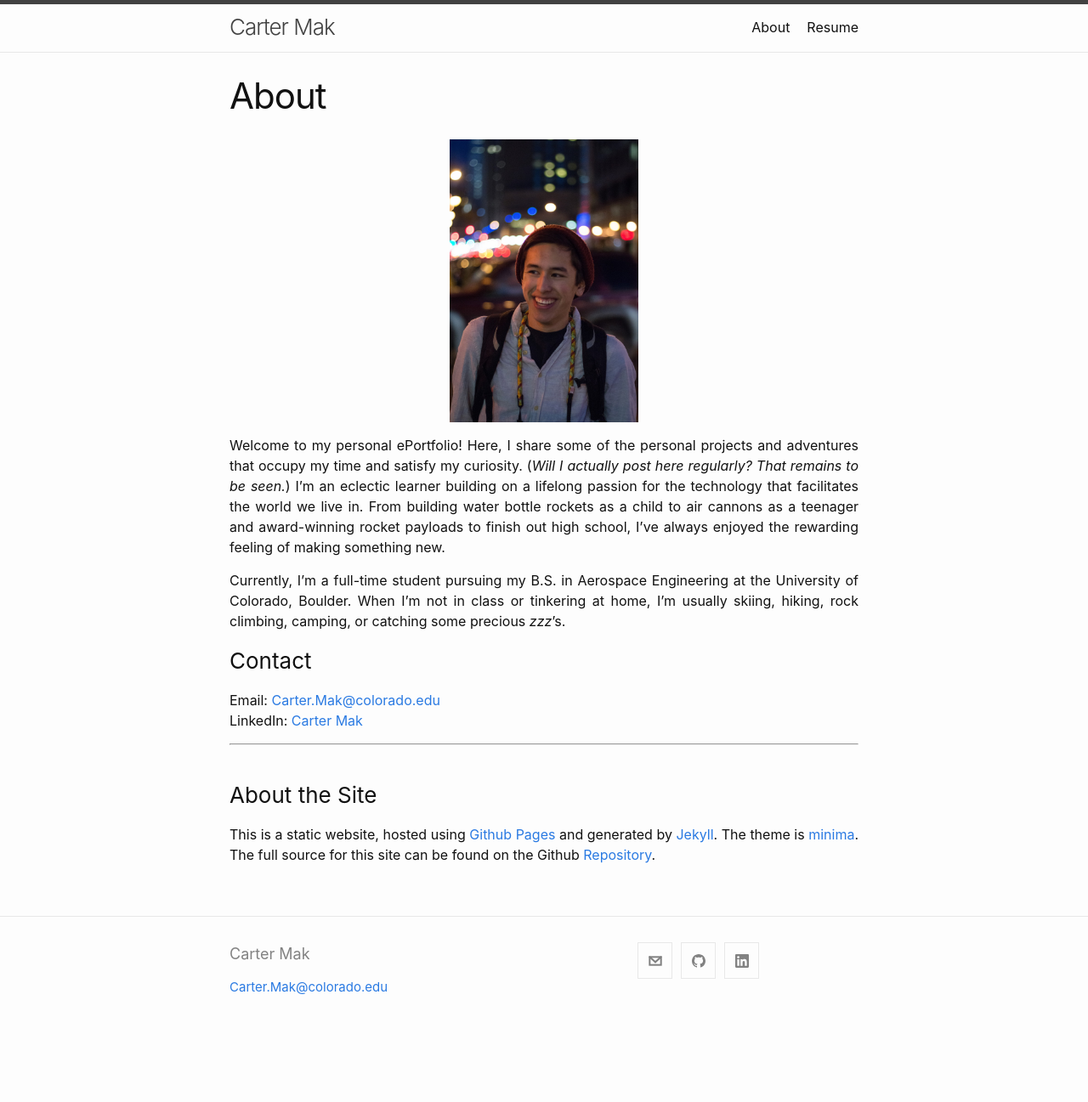
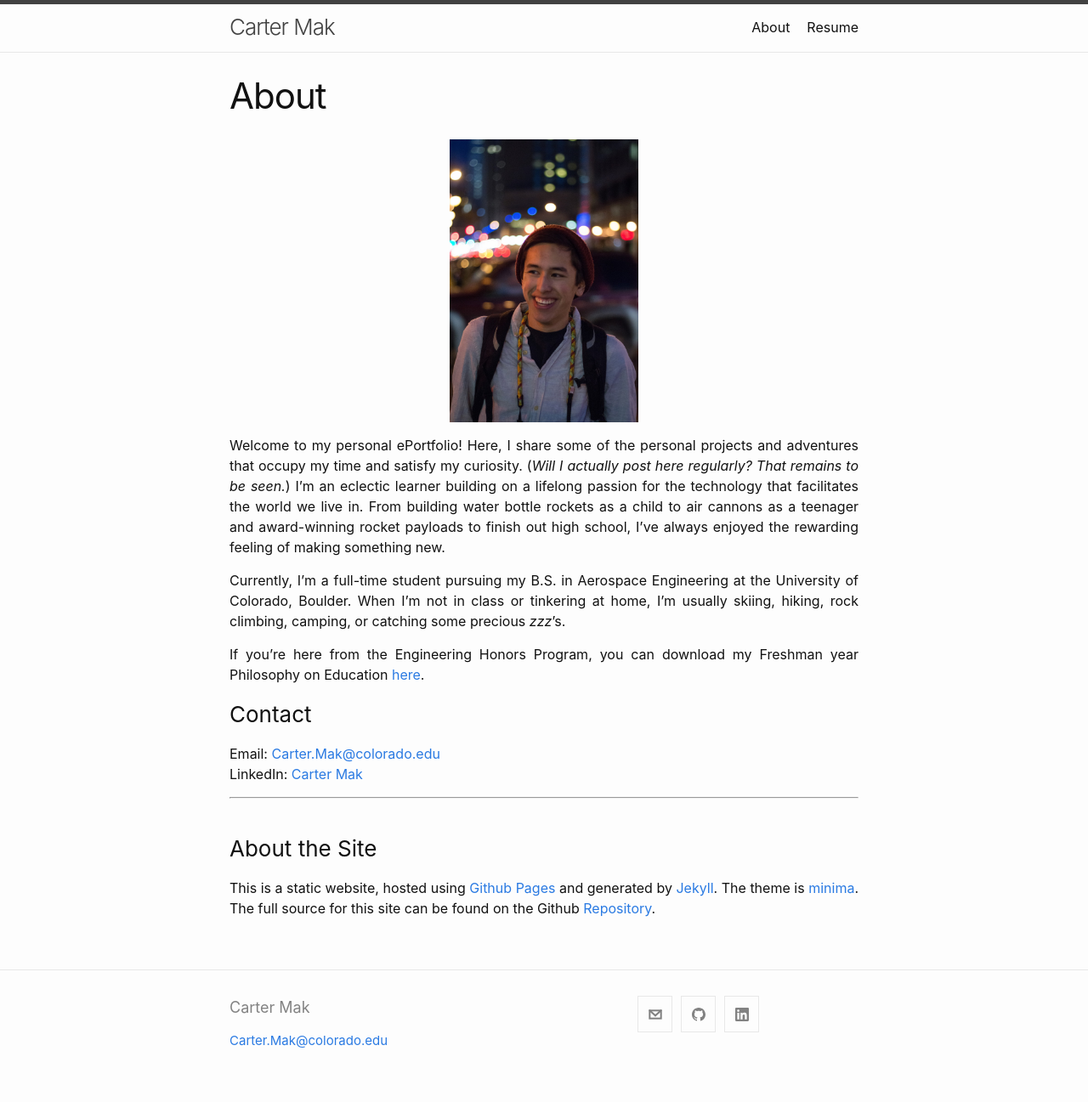
Before and after one commit to cartermak/cartermak.github.io, a Jekyll site: the page built from pages/about.md, in a window 1280 px wide. Shown: the whole page at 85% size. Built offline with Jekyll 4.4.1, drawn with Linux system fonts in a browser that asks for light colours; before the commit the page ends 1234 px from its top, so only the background shows below that.

Commit message:
Added philosophy on education

```diff
--- a/pages/about.md
+++ b/pages/about.md
@@ -9,6 +9,8 @@ permalink: /about/
 Welcome to my personal ePortfolio! Here, I share some of the personal projects and adventures that occupy my time and satisfy my curiosity. (*Will I actually post here regularly? That remains to be seen.*) I'm an eclectic learner building on a lifelong passion for the technology that facilitates the world we live in. From building water bottle rockets as a child to air cannons as a teenager and award-winning rocket payloads to finish out high school, I've always enjoyed the rewarding feeling of making something new.
 
 Currently, I'm a full-time student pursuing my B.S. in Aerospace Engineering at the University of Colorado, Boulder. When I'm not in class or tinkering at home, I'm usually skiing, hiking, rock climbing, camping, or catching some precious *zzz*'s.
+
+If you're here from the Engineering Honors Program, you can download my Freshman year Philosophy on Education <a href="{{ site.baseurl }}/assets/philosophy_on_education.pdf" download>here</a>.
 
 ### Contact
 
```
Also changed, not shown: 1 other file.
